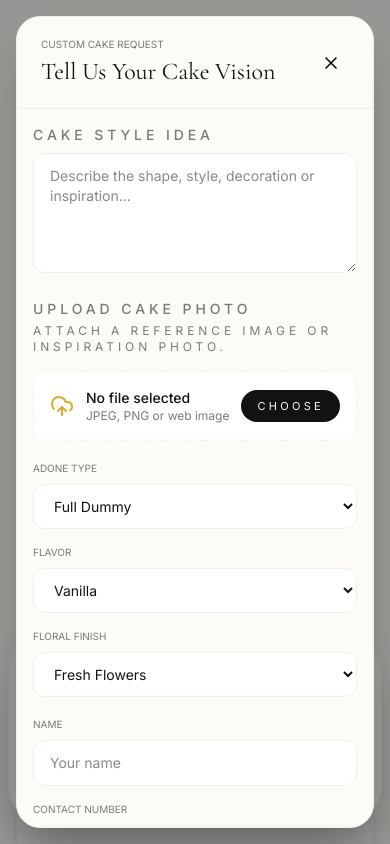
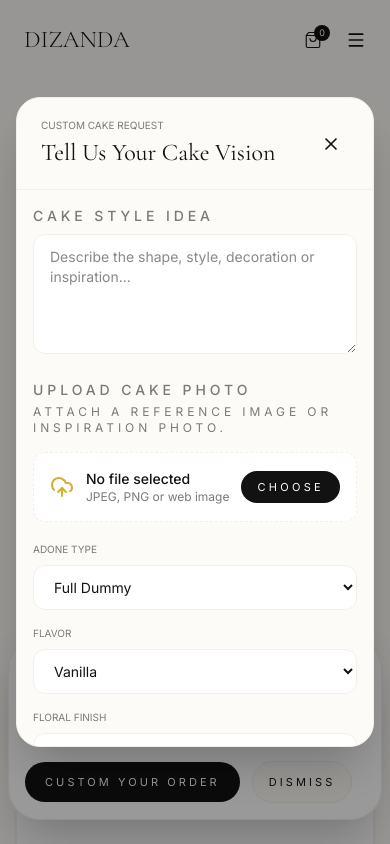
Before and after one commit to sathiska567/dizanda-frontend, a React (Vite) app: page /contact in a window 390 px wide. Both pictures are taken after a click on the button "CUSTOM YOUR ORDER". Shown: the top 844 px of the page. Built offline with nearby package versions, Linux system fonts and the light colour scheme.

Commit message:
Allow customer details on mobile and make modal scrollable

```diff
--- a/src/components/CustomOrderModal.jsx
+++ b/src/components/CustomOrderModal.jsx
@@ -82,7 +82,7 @@ export default function CustomOrderModal({ open, onClose }) {
               </button>
             </div>
 
-            <form onSubmit={handleSubmit} className="space-y-5 p-4 sm:p-6">
+            <form onSubmit={handleSubmit} className="space-y-5 p-4 sm:p-6 overflow-y-auto max-h-[calc(100vh-18rem)]">
               <div className="space-y-2">
                 <label className="block text-sm font-medium uppercase tracking-[0.28em] text-luxury-muted">Cake Style Idea</label>
                 <textarea
```
